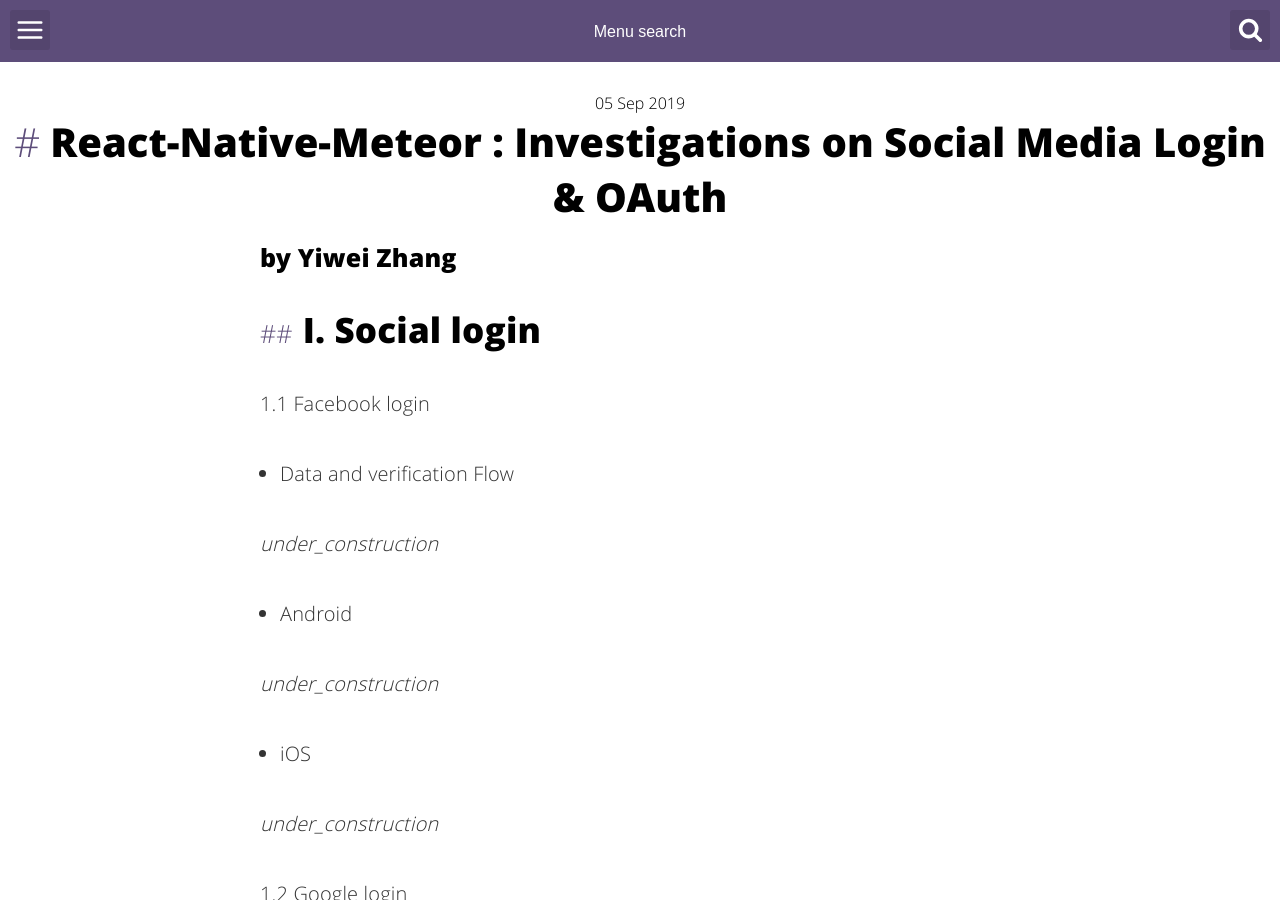
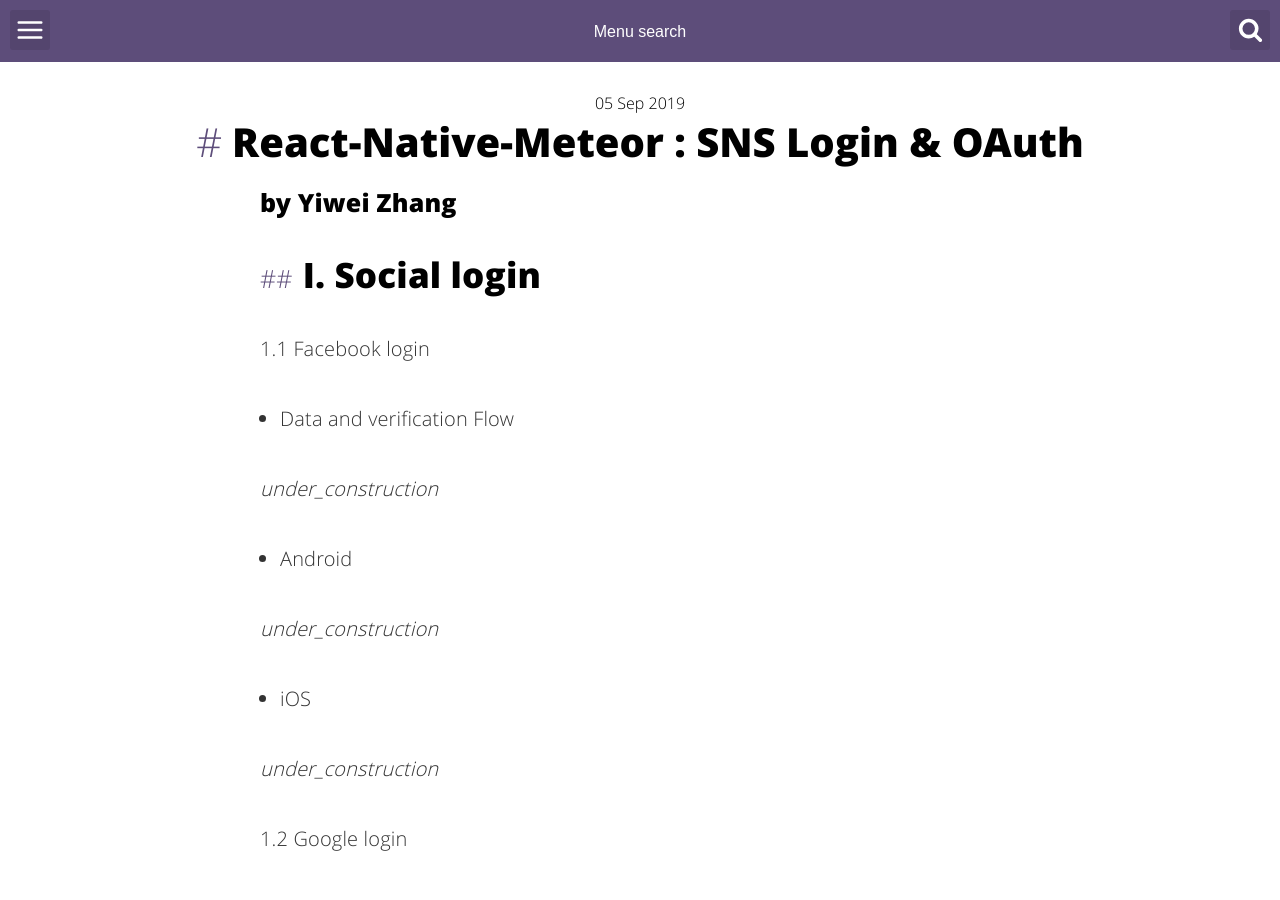
Before and after one commit to zywkloo/zywkloo.github.io, a Jekyll site: the page built from _posts/2019-09-05-React-Native-Meteor-SocialLogin.md, in a window 1280 px wide and 900 px high. Built offline with Jekyll 4.4.1, drawn with Linux system fonts in a browser that asks for light colours; comment, search, counter and statistics services are not loaded.

Commit message:
Update 2019-09-05-React-Native-Meteor-SocialLogin.md

```diff
--- a/_posts/2019-09-05-React-Native-Meteor-SocialLogin.md
+++ b/_posts/2019-09-05-React-Native-Meteor-SocialLogin.md
@@ -1,6 +1,6 @@
 ---
 layout: post
-title:  "React-Native-Meteor : Investigations on Social Media Login & OAuth"
+title:  "React-Native-Meteor : SNS Login & OAuth"
 image: ''
 date:   2019-09-05 00:06:31
 tags:
```
